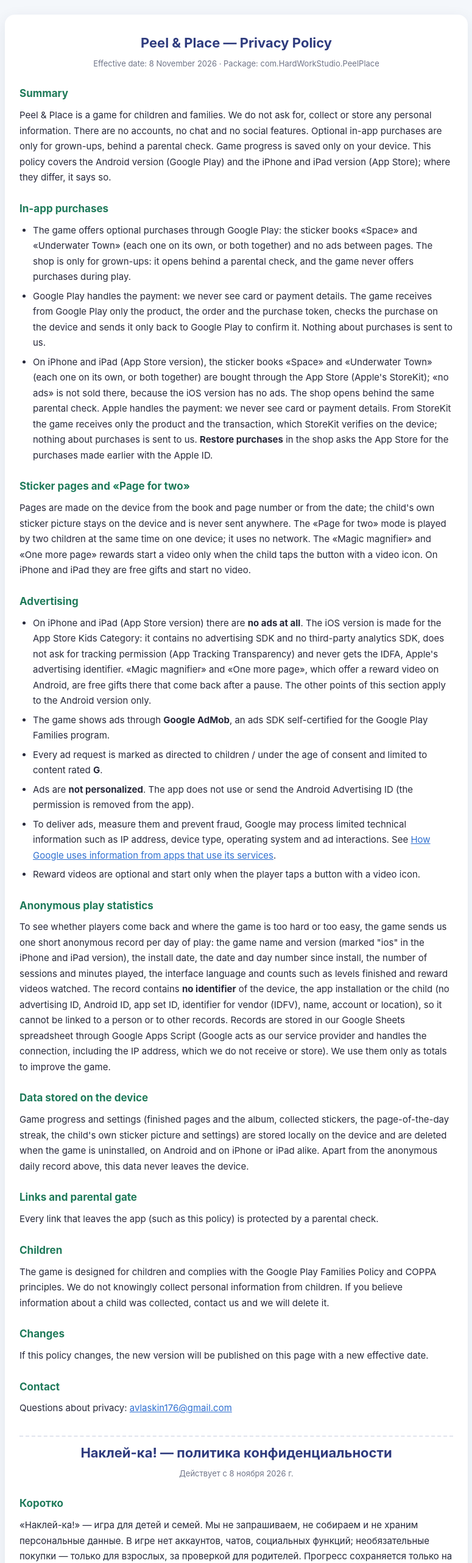
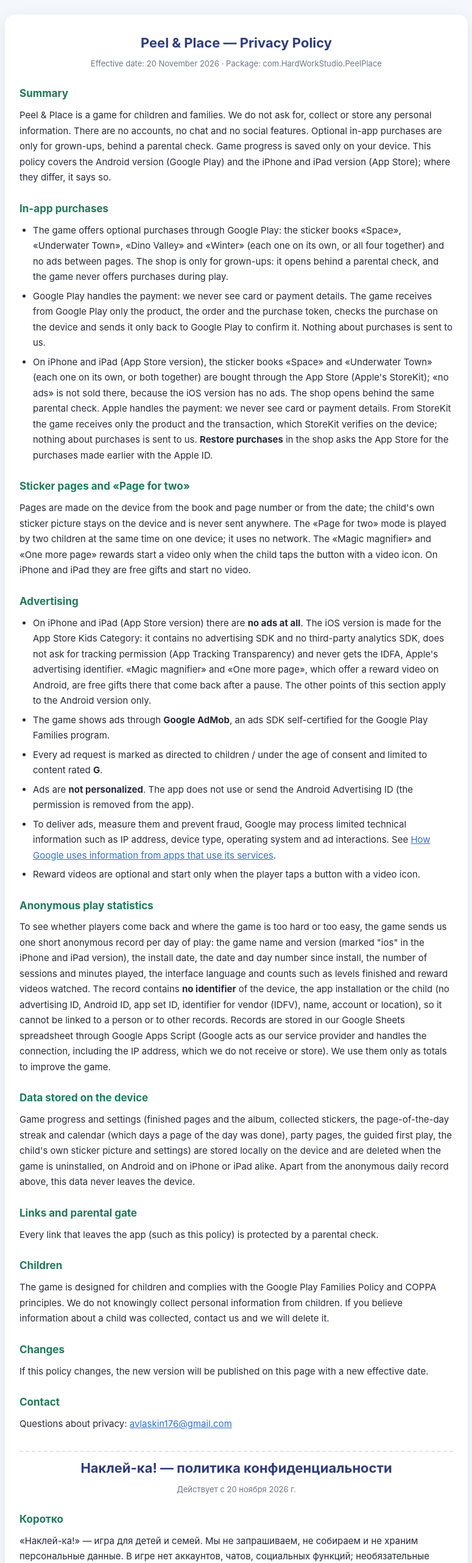
Before and after one commit to easyworkstudio-us/hws-privacy, a plain HTML site: page peelplace.html in a window 1280 px wide. Shown: the top 2563 px of the page at 61% size, without its empty margins (252-1027 px from the left). Drawn offline with Linux system fonts and the light colour scheme.

Commit message:
Peel & Place: four sticker books and the calendar (0.2.0, 20 Nov 2026)
Co-Authored-By: Claude Opus 5.5 <noreply@anthropic.com>

```diff
--- a/peelplace.html
+++ b/peelplace.html
@@ -9,7 +9,7 @@
 <body>
 <main>
 <h1>Peel &amp; Place — Privacy Policy</h1>
-<p class="date">Effective date: 8 November 2026 · Package: com.HardWorkStudio.PeelPlace</p>
+<p class="date">Effective date: 20 November 2026 · Package: com.HardWorkStudio.PeelPlace</p>
 
 <h2>Summary</h2>
 <p>Peel &amp; Place is a game for children and families. We do not ask for, collect or store any personal information.
@@ -17,7 +17,7 @@ There are no accounts, no chat and no social features. Optional in-app purchases
 
 <h2>In-app purchases</h2>
 <ul>
-  <li>The game offers optional purchases through Google Play: the sticker books «Space» and «Underwater Town» (each one on its own, or both together) and no ads between pages. The shop is only for grown-ups: it opens behind a
+  <li>The game offers optional purchases through Google Play: the sticker books «Space», «Underwater Town», «Dino Valley» and «Winter» (each one on its own, or all four together) and no ads between pages. The shop is only for grown-ups: it opens behind a
       parental check, and the game never offers purchases during play.</li>
   <li>Google Play handles the payment: we never see card or payment details. The game receives from Google Play only the product, the order
       and the purchase token, checks the purchase on the device and sends it only back to Google Play to confirm it. Nothing about
@@ -56,7 +56,7 @@ Google Apps Script (Google acts as our service provider and handles the connecti
 receive or store). We use them only as totals to improve the game.</p>
 
 <h2>Data stored on the device</h2>
-<p>Game progress and settings (finished pages and the album, collected stickers, the page-of-the-day streak, the child&#x27;s own sticker picture and settings) are stored locally on the device and are deleted when the game is
+<p>Game progress and settings (finished pages and the album, collected stickers, the page-of-the-day streak and calendar (which days a page of the day was done), party pages, the guided first play, the child&#x27;s own sticker picture and settings) are stored locally on the device and are deleted when the game is
 uninstalled, on Android and on iPhone or iPad alike. Apart from the anonymous daily record above, this data never leaves the device.</p>
 
 <h2>Links and parental gate</h2>
@@ -74,13 +74,13 @@ We do not knowingly collect personal information from children. If you believe i
 
 <div class="lang" lang="ru">
 <h1>Наклей-ка! — политика конфиденциальности</h1>
-<p class="date">Действует с 8 ноября 2026 г.</p>
+<p class="date">Действует с 20 ноября 2026 г.</p>
 <h2>Коротко</h2>
 <p>«Наклей-ка!» — игра для детей и семей. Мы не запрашиваем, не собираем и не храним персональные данные. В игре нет аккаунтов, чатов,
 социальных функций; необязательные покупки — только для взрослых, за проверкой для родителей. Прогресс сохраняется только на устройстве. Политика относится к версии для Android (Google Play) и к версии для iPhone и iPad (App Store); где они различаются, это сказано.</p>
 <h2>Покупки в игре</h2>
 <ul>
-  <li>В игре есть необязательные покупки через Google Play: книжки наклеек «Космос» и «Подводный город» (каждая отдельно или обе вместе) и «без рекламы» между страницами. Магазин — только для взрослых: он открывается за
+  <li>В игре есть необязательные покупки через Google Play: книжки наклеек «Космос», «Подводный город», «Долина динозавров» и «Зима» (каждая отдельно или все четыре вместе) и «без рекламы» между страницами. Магазин — только для взрослых: он открывается за
       проверкой для родителей, а во время игры покупки не предлагаются.</li>
   <li>Оплату проводит Google Play: данные карты и платежа мы не видим. От Google Play игра получает только товар, заказ и токен покупки,
       проверяет покупку на устройстве и отправляет её только обратно в Google Play для подтверждения. Нам о покупках ничего не отправляется.</li>
@@ -114,7 +114,7 @@ We do not knowingly collect personal information from children. If you believe i
 услуг и обрабатывает соединение, включая IP-адрес, который мы не получаем и не храним). Мы используем их только в сумме, чтобы
 улучшать игру.</p>
 <h2>Данные на устройстве</h2>
-<p>Прогресс и настройки (собранные страницы и альбом, собранные наклейки, серия страниц дня, своя картинка из наклеек и настройки) хранятся только на устройстве и удаляются вместе с игрой — и на Android, и на iPhone и iPad.</p>
+<p>Прогресс и настройки (собранные страницы и альбом, собранные наклейки, серия и календарь страниц дня (в какие дни страница дня собрана), праздничные страницы, пройденное обучение, своя картинка из наклеек и настройки) хранятся только на устройстве и удаляются вместе с игрой — и на Android, и на iPhone и iPad.</p>
 <h2>Ссылки</h2>
 <p>Все ссылки из игры (например, на эту страницу) защищены вопросом для взрослых.</p>
 <h2>Контакты</h2>
```
